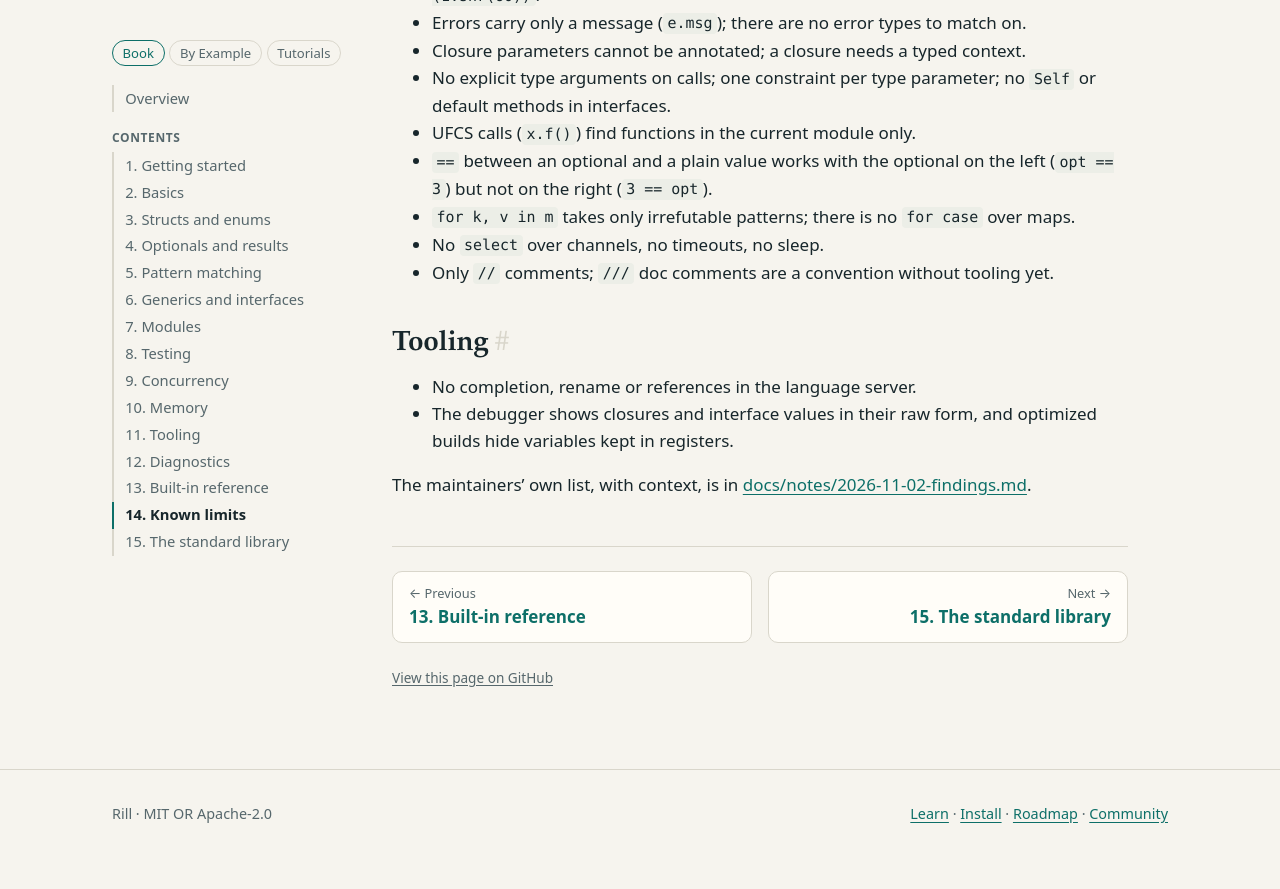
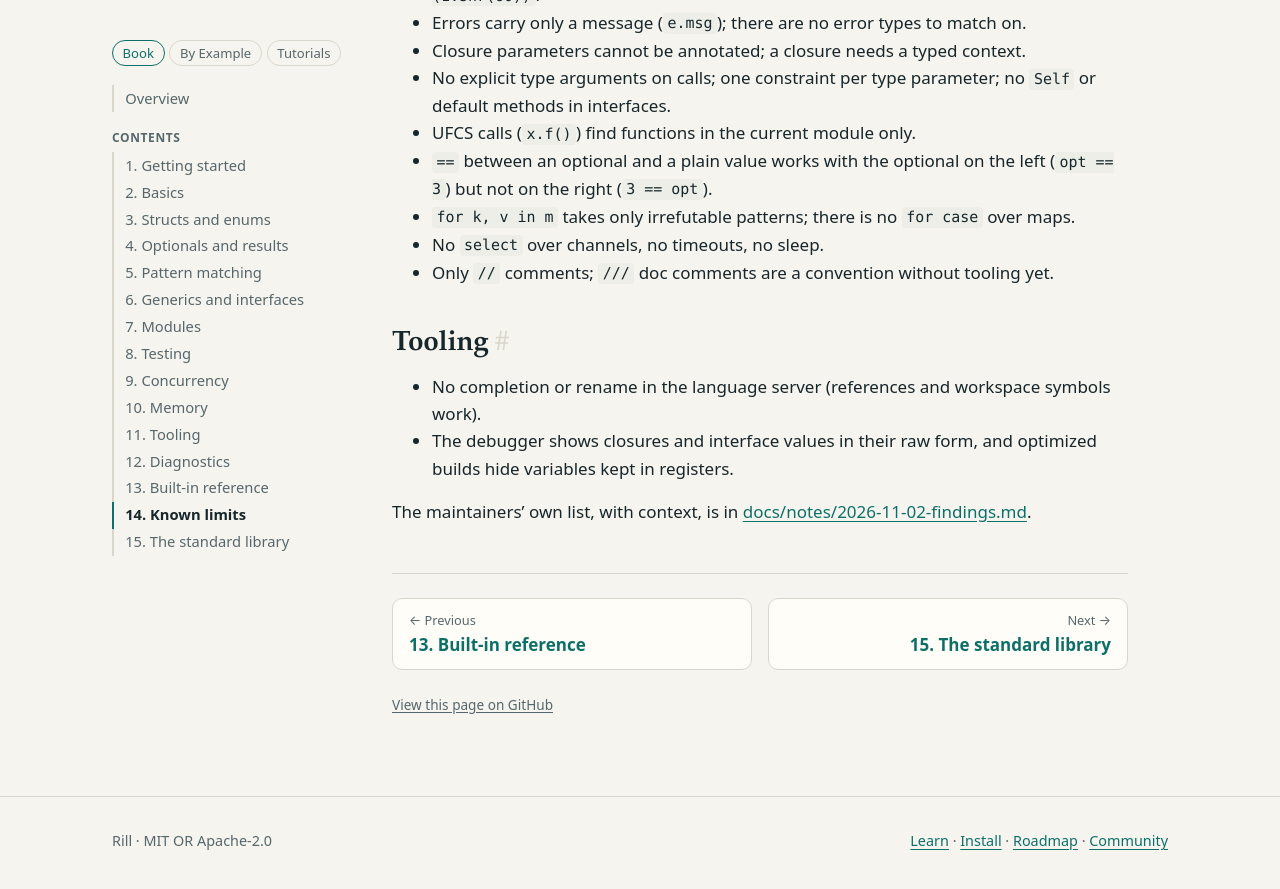
Before and after one commit to rillang/rillang.github.io, a Jekyll site: the page built from book/14-limits.md, in a window 1280 px wide and 900 px high, scrolled down 806 px. Shown: the top 889 px of the window. Built offline with Jekyll 4.4.1, drawn with Linux system fonts in a browser that asks for light colours; our own code applies the rules of GitHub Pages for plain Markdown files.

Commit message:
book: the language server answers references and workspace symbols
Co-Authored-By: Claude Opus 5.5 <noreply@anthropic.com>

```diff
--- a/book/14-limits.md
+++ b/book/14-limits.md
@@ -36,7 +36,7 @@ way. Items marked **planned** have a spec or are on the roadmap.
 
 ## Tooling
 
-- No completion, rename or references in the language server.
+- No completion or rename in the language server (references and workspace symbols work).
 - The debugger shows closures and interface values in their raw form, and optimized builds
   hide variables kept in registers.
 
```
